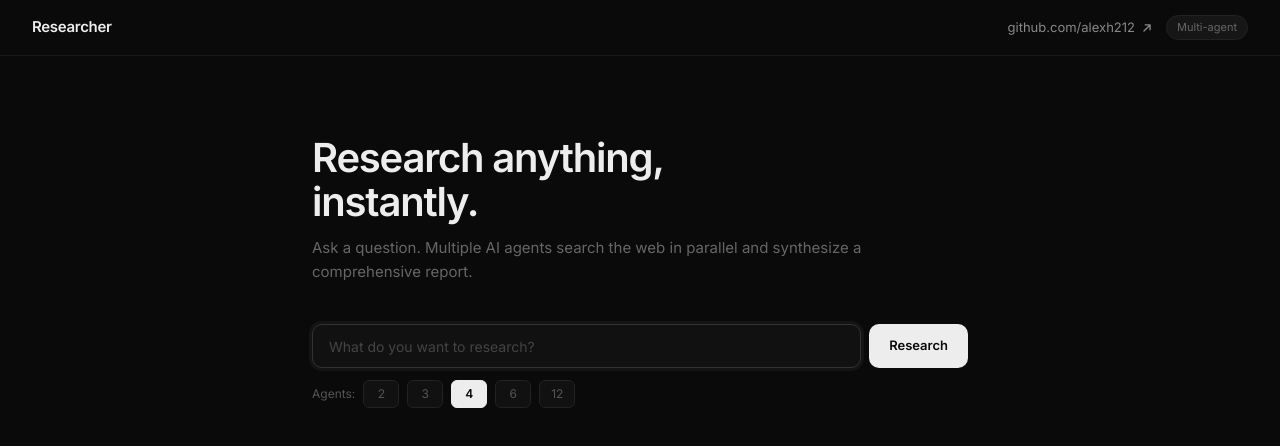
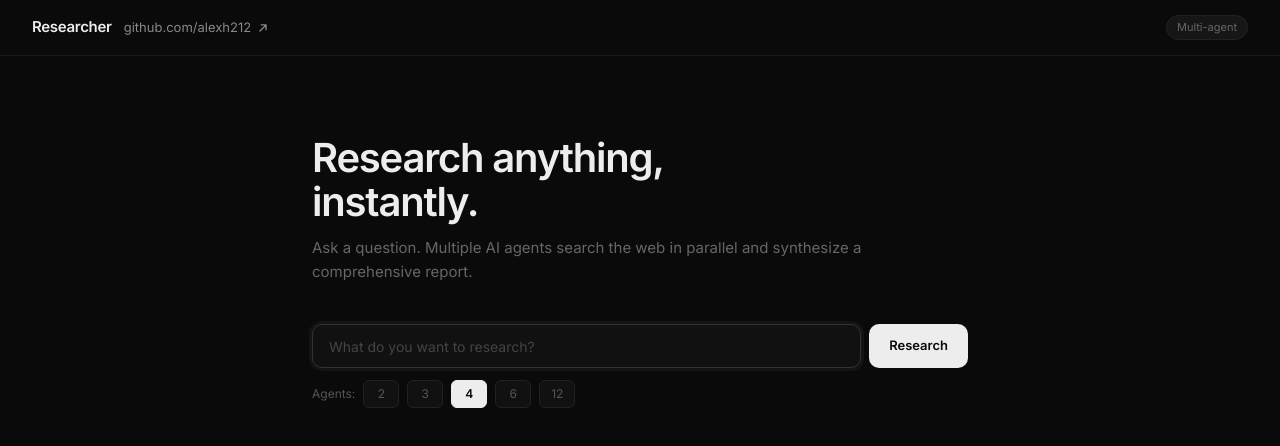
Before and after one commit to alexh212/researcher-web, a Next.js app: page / in a window 1280 px wide. Shown: the top 446 px of the page. Built offline with nearby package versions, Linux system fonts and the light colour scheme.

Commit message:
Move link to left side of nav

```diff
--- a/app/page.tsx
+++ b/app/page.tsx
@@ -114,7 +114,7 @@ export default function Home() {
 
         .nav-logo { font-size: 15px; font-weight: 600; color: #ededed; letter-spacing: -0.3px; }
 
-        .nav-right { display: flex; align-items: center; gap: 12px; }
+        .nav-left { display: flex; align-items: center; gap: 12px; }
 
         .nav-github {
           font-size: 13px; color: #888; text-decoration: none;
@@ -284,16 +284,16 @@ export default function Home() {
 
       <div className="page">
         <nav className="nav">
-          <span className="nav-logo">Researcher</span>
-          <div className="nav-right">
+          <div className="nav-left">
+            <span className="nav-logo">Researcher</span>
             <a className="nav-github" href="https://github.com/alexh212" target="_blank" rel="noopener noreferrer">
               github.com/alexh212
               <svg viewBox="0 0 16 16" fill="none" stroke="currentColor" strokeWidth="1.5" strokeLinecap="round" strokeLinejoin="round">
                 <path d="M4.5 11.5L11.5 4.5M11.5 4.5H6M11.5 4.5V10" />
               </svg>
             </a>
-            <span className="nav-badge">Multi-agent</span>
           </div>
+          <span className="nav-badge">Multi-agent</span>
         </nav>
 
         <div className="hero">
```
